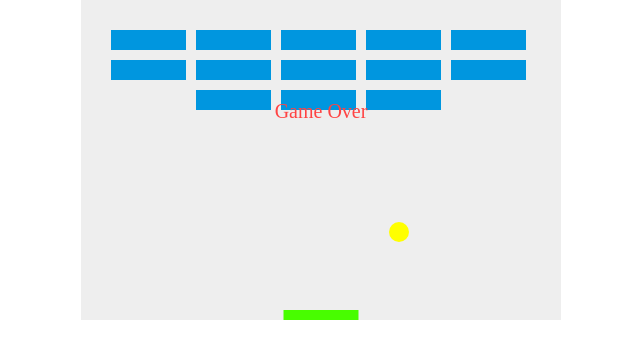
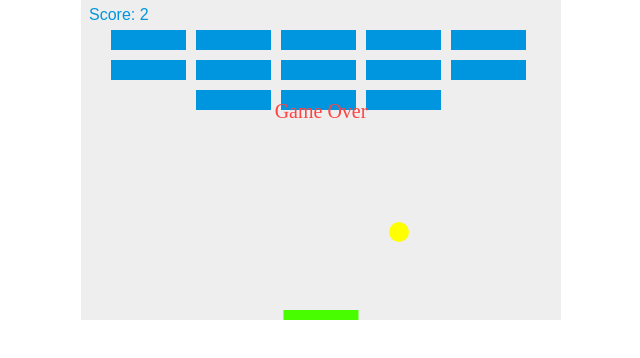
Before and after one commit to DreamlineStudios/Breakout, a plain HTML site: page index.html in a window 1280 px wide. Shown: the full height of the page, 319-959 px from the left. Drawn offline with Linux system fonts and the light colour scheme.

Commit message:
add game winning ability

```diff
--- a/index.html
+++ b/index.html
@@ -23,6 +23,8 @@
   <div id="message"></div>
 
   <script>
+  var gameOver = false;
+
   var canvas = document.getElementById("myCanvas");
   var ctx = canvas.getContext("2d");
 
@@ -94,8 +96,18 @@
         var b = bricks[c][r];
         if (b.status === 1) {
           if(x > b.x && x < b.x+brickWidth && y > b.y && y < b.y+brickHeight+ballRadius) {
+            // Ball hit brick
             dy = -dy;
             b.status = 0;
+            score++;
+            if(score === brickRowCount*brickColumnCount) {
+              gameOver = true;
+              var msg = document.getElementById('message');
+              msg.innerHTML = 'YOU WIN, CONGRATULATIONS!';
+              setTimeout(function(){
+                document.location.reload();
+              },2000);
+            }
           }
         }
       }
@@ -124,7 +136,13 @@
     }
   }
 
-
+  // Scoring
+  var score = 0;
+  function drawScore() {
+    ctx.font = "16px Arial";
+    ctx.fillStyle = "#0095DD";
+    ctx.fillText("Score: " + score, 8, 20);
+  }
 
   function draw() {
     ctx.clearRect(0, 0, canvas.width, canvas.height);
@@ -132,6 +150,7 @@
     drawBall();
     collisionDetection();
     drawPaddle();
+    drawScore();
 
     if(x + dx > canvas.width-ballRadius || x + dx < 0+ballRadius) {
       // Collision with sides of canvas
@@ -144,9 +163,10 @@
       // Collision with bottom of canvas
       if (x > paddleX && x < paddleX + paddleWidth) {
         dy = -dy;
-      } else if (y + dy > canvas.height) {
+      } else if (y + dy > canvas.height && !gameOver) {
         var msg = document.getElementById('message');
         msg.innerHTML = 'Game Over';
+        gameOver = true;
         setTimeout(function(){
           document.location.reload();
         },2000);
```
